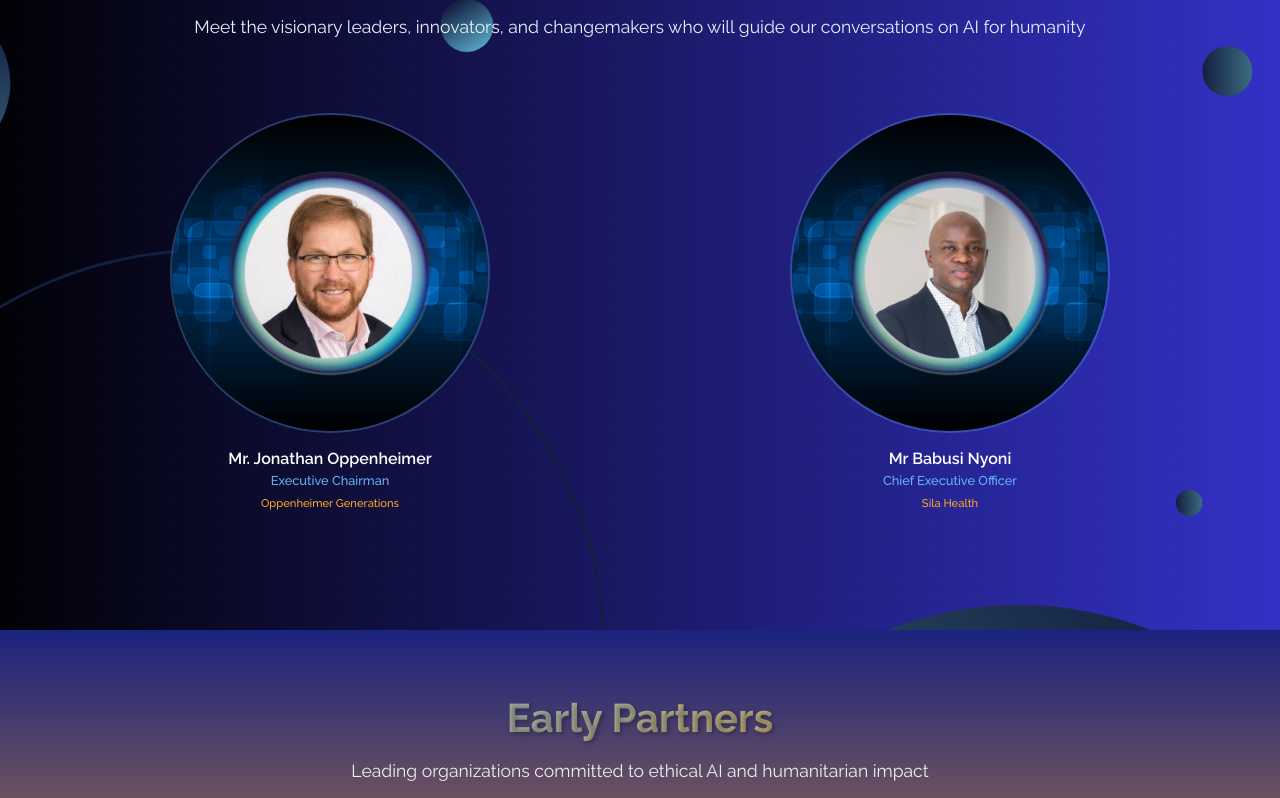
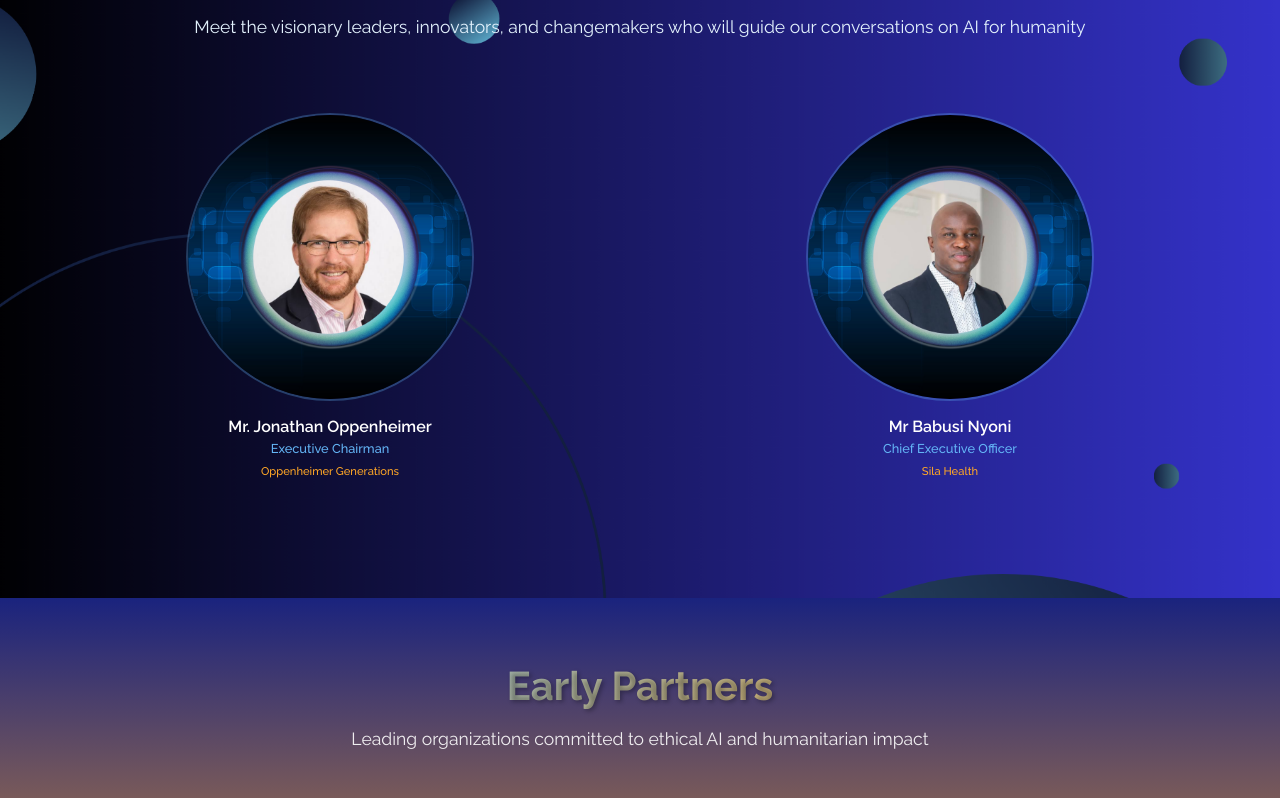
Before and after one commit to Heytec/aicharity, a plain HTML site: page index.html in a window 1280 px wide. Shown: the part 2433-3231 px from the top of the page. Drawn offline with Linux system fonts and the light colour scheme.

Commit message:
image update

```diff
--- a/index.html
+++ b/index.html
@@ -1496,7 +1496,7 @@
         <div class="speakers-grid">
             <div class="speaker-card slide-in-left">
                 <!-- Replace this div with <img src="speaker1.jpg" alt="AI"> when image is ready -->
-                <img src="open.png"style= "height: 20rem;width:auto ;" alt="Mr. Jonathan Oppenheimer-">
+                <img src="open.png"style= "height: 18rem;width:auto ;" alt="Mr. Jonathan Oppenheimer-">
                 <h3 class="speaker-name">Mr. Jonathan Oppenheimer</h3>
                 <p class="speaker-title">Executive Chairman</p>
 
@@ -1505,7 +1505,7 @@
 
             <div class="speaker-card slide-in-right">
                 <!-- Replace this div with <img src="speaker2.jpg" alt="AI"> when image is ready -->
-                <img src="babusi.png"style= "height: 20rem;width:auto ;" alt="Mr Babusi Nyoni">
+                <img src="babusi.png"style= "height: 18rem;width:auto ;" alt="Mr Babusi Nyoni">
                 <h3 class="speaker-name">Mr Babusi Nyoni</h3>
                 <p class="speaker-title">Chief Executive Officer</p>
 
```
